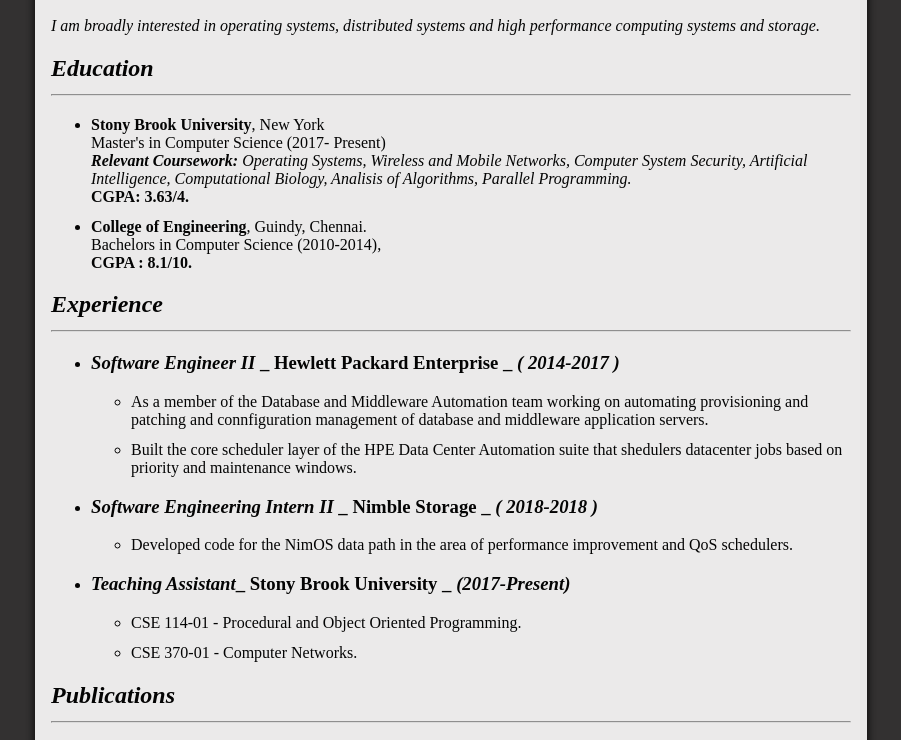
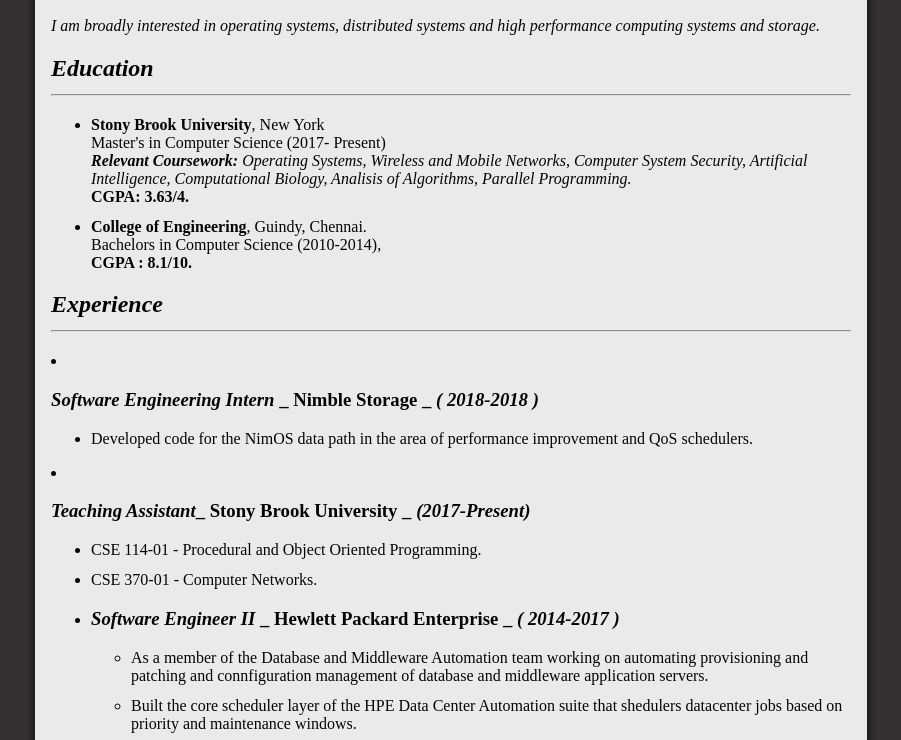
Before and after one commit to prashanths1992/prashanths1992.github.io, a plain HTML site: page index.html in a window 1280 px wide. Shown: the part 202-942 px from the top of the page, without its empty margins (189-1090 px from the left). Drawn offline with Linux system fonts and the light colour scheme.

Commit message:
Update index.html

```diff
--- a/index.html
+++ b/index.html
@@ -29,17 +29,17 @@
 		<div>
 
 	    <h2><i>Experience</i><hr style="color: black;"></h2>
-	    <ul>
-		<li><h3><i>Software Engineer II</i> _ Hewlett Packard Enterprise _ <i>( 2014-2017 )</i></h3>
-		<ul><li>As a member of the Database and Middleware Automation team working on automating provisioning and patching and connfiguration management of database and middleware application servers.
-		<li>Built the core scheduler layer of the HPE Data Center Automation suite that shedulers datacenter jobs based on priority and maintenance windows.
-		</ul>
-		<li><h3><i>Software Engineering Intern II</i> _ Nimble Storage _ <i>( 2018-2018 )</i></h3>
+			<li><h3><i>Software Engineering Intern</i> _ Nimble Storage _ <i>( 2018-2018 )</i></h3>
 		<ul><li>Developed code for the NimOS data path in the area of performance improvement and QoS schedulers.</ul>
 		<li><h3><i>Teaching Assistant</i>_ Stony Brook University _ <i> (2017-Present)</i></h3>
 			<ul>
 			<li>CSE 114-01 - Procedural and Object Oriented Programming.</li>
 			<li>CSE 370-01 - Computer Networks.</li>
+			</ul>
+	    <ul>
+		<li><h3><i>Software Engineer II</i> _ Hewlett Packard Enterprise _ <i>( 2014-2017 )</i></h3>
+		<ul><li>As a member of the Database and Middleware Automation team working on automating provisioning and patching and connfiguration management of database and middleware application servers.
+		<li>Built the core scheduler layer of the HPE Data Center Automation suite that shedulers datacenter jobs based on priority and maintenance windows.
 			</ul>
         </ul>
 	    </div>
```
